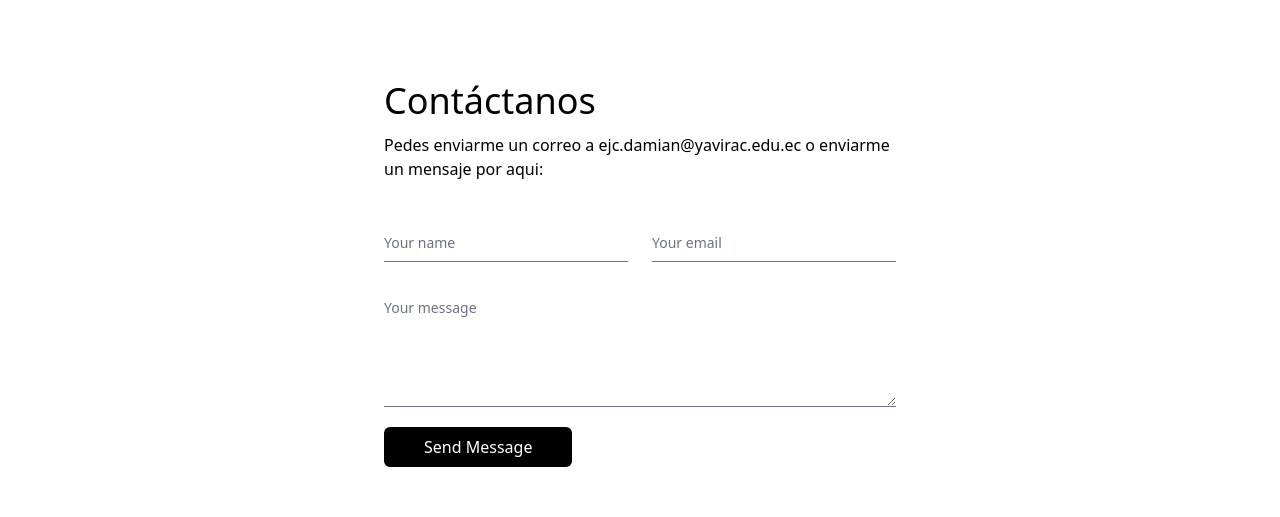
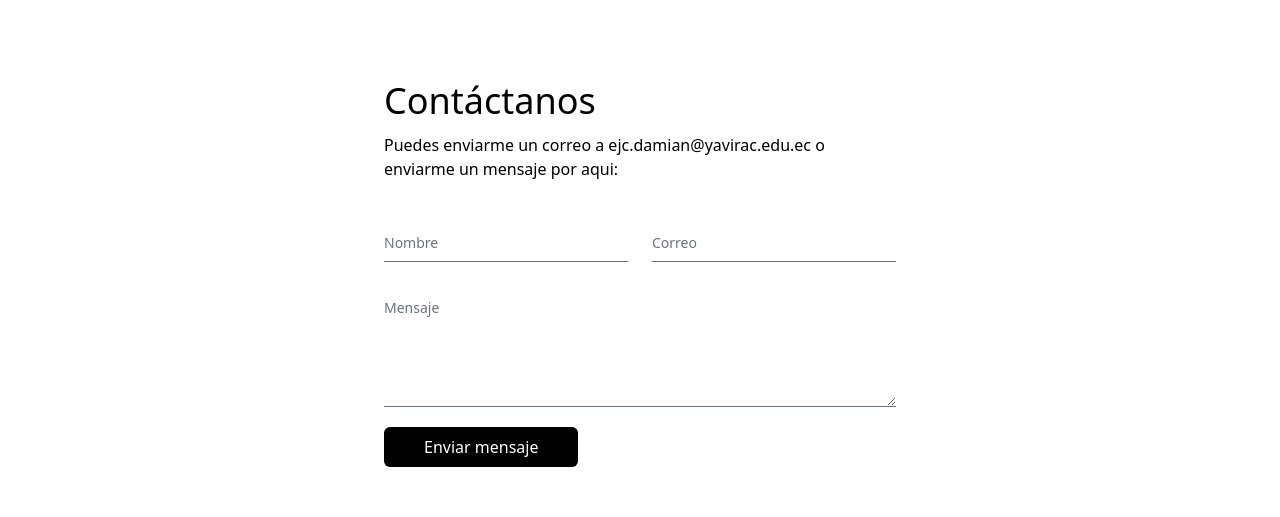
Before and after one commit to Erick-Damian-Casis/portafolio, a React (Create React App) app: page / in a window 1280 px wide. Shown: the part 3500-4017 px from the top of the page. Built offline with nearby package versions, Linux system fonts and the light colour scheme; the HTML template or start-up script is replaced by a standard one.

Commit message:
git push

```diff
--- a/package.json
+++ b/package.json
@@ -9,6 +9,7 @@
     "@testing-library/jest-dom": "^5.16.4",
     "@testing-library/react": "^13.3.0",
     "@testing-library/user-event": "^13.5.0",
+    "emailjs-com": "^3.2.0",
     "react": "^18.2.0",
     "react-dom": "^18.2.0",
     "react-router-dom": "^6.3.0",
--- a/src/components/Contact.js
+++ b/src/components/Contact.js
@@ -1,30 +1,48 @@
+import emailjs from "emailjs-com";
+import {useState} from "react";
 
 function Contact(){
+    const [formEmail, setFormEmail]=useState({});
 
+    const handleInputChange=(event)=>{
+        setFormEmail({
+            ...formEmail,
+            [event.target.name]: event.target.name
+        })
+    }
+
+    const sendEmail=(event)=>{
+        event.preventDefault()
+        emailjs.sendForm('service_0z9mg2q','template_zzfmbym',event.target,'t7zHzqKVm0A2nsGdz').then(res=>{
+            alert("El correo se envío correctamente")
+        }).catch(error=>{
+            console.log(error)
+        })
+    }
 
     return(<div>
         <div>
             <div id="contact" className="flex min-h-screen items-center justify-start bg-white">
                 <div className="mx-auto w-full max-w-lg">
                     <h1 className="text-4xl font-medium">Contáctanos</h1>
-                    <p className="mt-3">Pedes enviarme un correo a ejc.damian@yavirac.edu.ec o enviarme un mensaje por aqui:</p>
-                    <form action="https://api.web3forms.com/submit" className="mt-10">
-                        <input type="hidden" name="access_key" value="YOUR_ACCESS_KEY_HERE" />
+                    <p className="mt-3">Puedes enviarme un correo a ejc.damian@yavirac.edu.ec o enviarme un mensaje por aqui:</p>
+                    <form onSubmit={sendEmail} className="mt-10">
                         <div className="grid gap-6 sm:grid-cols-2">
                             <div className="relative z-0">
-                                <input type="text" name="name" className="peer block w-full appearance-none border-0 border-b border-gray-500 bg-transparent py-2.5 px-0 text-sm text-gray-900 focus:border-blue-600 focus:outline-none focus:ring-0" placeholder=" " />
-                                <label className="absolute top-3 -z-10 origin-[0] -translate-y-6 scale-75 transform text-sm text-gray-500 duration-300 peer-placeholder-shown:translate-y-0 peer-placeholder-shown:scale-100 peer-focus:left-0 peer-focus:-translate-y-6 peer-focus:scale-75 peer-focus:text-blue-600 peer-focus:dark:text-blue-500">Your name</label>
+                                <input type="text" name="name" onChange={handleInputChange} className="peer block w-full appearance-none border-0 border-b border-gray-500 bg-transparent py-2.5 px-0 text-sm text-gray-900 focus:border-blue-600 focus:outline-none focus:ring-0" placeholder=" " />
+                                <label className="absolute top-3 -z-10 origin-[0] -translate-y-6 scale-75 transform text-sm text-gray-500 duration-300 peer-placeholder-shown:translate-y-0 peer-placeholder-shown:scale-100 peer-focus:left-0 peer-focus:-translate-y-6 peer-focus:scale-75 peer-focus:text-blue-600 peer-focus:dark:text-blue-500">Nombre</label>
                             </div>
                             <div className="relative z-0">
-                                <input type="text" name="email" className="peer block w-full appearance-none border-0 border-b border-gray-500 bg-transparent py-2.5 px-0 text-sm text-gray-900 focus:border-blue-600 focus:outline-none focus:ring-0" placeholder=" " />
-                                <label className="absolute top-3 -z-10 origin-[0] -translate-y-6 scale-75 transform text-sm text-gray-500 duration-300 peer-placeholder-shown:translate-y-0 peer-placeholder-shown:scale-100 peer-focus:left-0 peer-focus:-translate-y-6 peer-focus:scale-75 peer-focus:text-blue-600 peer-focus:dark:text-blue-500">Your email</label>
+                                <input type="text" name="email" onChange={handleInputChange} className="peer block w-full appearance-none border-0 border-b border-gray-500 bg-transparent py-2.5 px-0 text-sm text-gray-900 focus:border-blue-600 focus:outline-none focus:ring-0" placeholder=" " />
+                                <label className="absolute top-3 -z-10 origin-[0] -translate-y-6 scale-75 transform text-sm text-gray-500 duration-300 peer-placeholder-shown:translate-y-0 peer-placeholder-shown:scale-100 peer-focus:left-0 peer-focus:-translate-y-6 peer-focus:scale-75 peer-focus:text-blue-600 peer-focus:dark:text-blue-500">Correo</label>
                             </div>
                             <div className="relative z-0 col-span-2">
-                                <textarea name="message" rows="5" className="peer block w-full appearance-none border-0 border-b border-gray-500 bg-transparent py-2.5 px-0 text-sm text-gray-900 focus:border-blue-600 focus:outline-none focus:ring-0" placeholder=" "></textarea>
-                                <label className="absolute top-3 -z-10 origin-[0] -translate-y-6 scale-75 transform text-sm text-gray-500 duration-300 peer-placeholder-shown:translate-y-0 peer-placeholder-shown:scale-100 peer-focus:left-0 peer-focus:-translate-y-6 peer-focus:scale-75 peer-focus:text-blue-600 peer-focus:dark:text-blue-500">Your message</label>
+                                <textarea name="message" onChange={handleInputChange} rows="5" className="peer block w-full appearance-none border-0 border-b border-gray-500 bg-transparent py-2.5 px-0 text-sm text-gray-900 focus:border-blue-600 focus:outline-none focus:ring-0" placeholder=" "></textarea>
+                                <label className="absolute top-3 -z-10 origin-[0] -translate-y-6 scale-75 transform text-sm text-gray-500 duration-300 peer-placeholder-shown:translate-y-0 peer-placeholder-shown:scale-100 peer-focus:left-0 peer-focus:-translate-y-6 peer-focus:scale-75 peer-focus:text-blue-600 peer-focus:dark:text-blue-500">Mensaje</label>
+
                             </div>
                         </div>
-                        <button type="submit" className="mt-5 rounded-md bg-black px-10 py-2 text-white hover:bg-gray-700 hover:border-gray-700 hover:text-white focus-within:bg-gray-700 focus-within:border-gray-700 focus-within:text-white">Send Message</button>
+                        <button type="submit" className="mt-5 rounded-md bg-black px-10 py-2 text-white hover:bg-gray-700 hover:border-gray-700 hover:text-white focus-within:bg-gray-700 focus-within:border-gray-700 focus-within:text-white">Enviar mensaje</button>
                     </form>
                 </div>
             </div>
--- a/src/components/Project.js
+++ b/src/components/Project.js
@@ -5,15 +5,13 @@ function Project(){
 
     const [projectData]=useState(data);
 
-    console.log(projectData)
-
     return(
         <div id="project" className="bg-gray-100">
             <h1 className="m-0 text-4xl font-semibold leading-tight tracking-tight text-center text-black border-0 border-gray-200 sm:text-4xl">PROYECTOS</h1>
             {projectData.map(value=>{
                 return(
-                    <div className="bg-gray-100 py-8 m-auto px-4 leading-7 text-gray-900 bg-white sm:py-2 md:py-4 lg:py-10 ">
-                        <div key={value.id} className="max-w-6xl px-4 px-10 mx-auto border-solid lg:px-12">
+                    <div key={value.id} className="bg-gray-100 py-8 m-auto px-4 leading-7 text-gray-900 bg-white sm:py-2 md:py-4 lg:py-10 ">
+                        <div  className="max-w-6xl px-4 px-10 mx-auto border-solid lg:px-12">
                             <div className="flex flex-col items-start leading-7 text-gray-900 border-0 border-gray-200 lg:items-center lg:flex-row p-5  rounded-md shadow-lg shadow-gray-400/50 ">
                                 <div className="box-border flex-1 text-center border-solid sm:text-left">
                                     <h2 className="m-0 text-3xl font-semibold leading-tight tracking-tight text-left text-gray-500 border-0 border-gray-200 sm:text-3xl">
```
Also changed, not shown: 1 other file (tests, documents, lock files or other folders).
